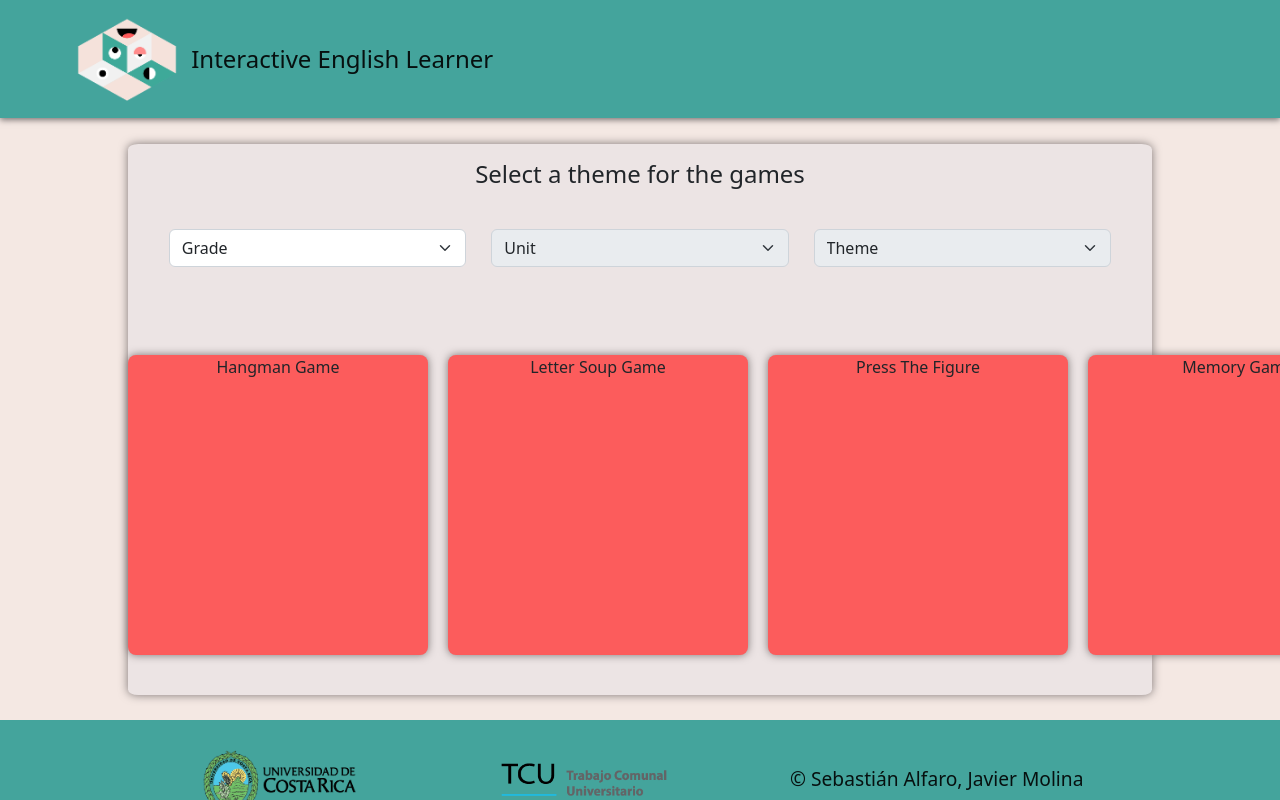
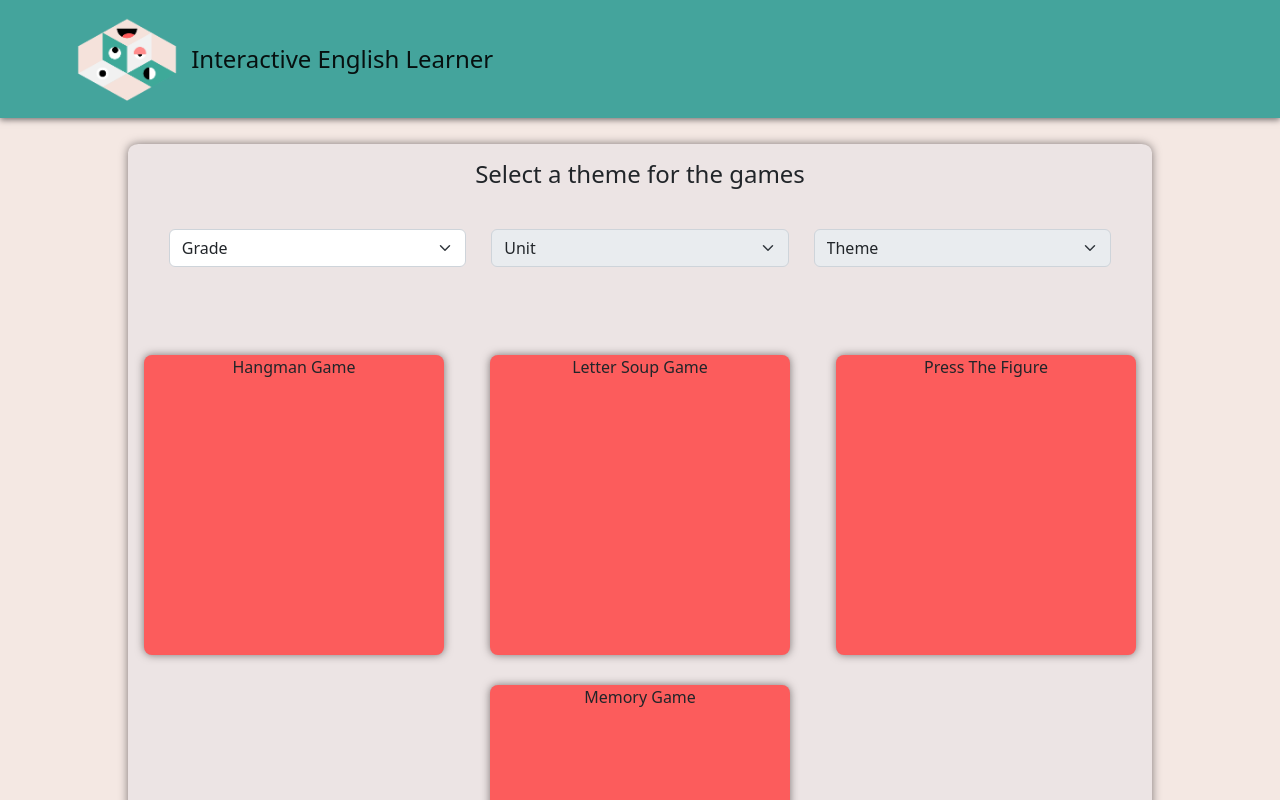
Before and after one commit to javierandres04/TCU-501-Iteractive-learner, a React (Create React App) app in the folder interactive-learner/: page / in a window 1280 px wide. Built offline with nearby package versions, Linux system fonts and the light colour scheme.

Commit message:
corregido error de gamesgrid

```diff
--- a/interactive-learner/src/components/GamesGrid/GamesGrid.css
+++ b/interactive-learner/src/components/GamesGrid/GamesGrid.css
@@ -1,11 +1,12 @@
 #games-grid {
-  display: grid;
-  grid-template-columns: 1fr 1fr 1fr 1fr;
-  gap: 20px;
+  display: flex;
+  flex-wrap: wrap;
+  justify-content: space-evenly;
   margin-top: 40px;
-  margin-bottom: 40px;
+  gap: 30px;
+  height: 80%;
+  margin-bottom: 20px;
 }
-
 
 #games-container {
   box-shadow: 0px 0px 8px var(--boulder);
--- a/interactive-learner/src/pages/memoryGame/memoryGame.css
+++ b/interactive-learner/src/pages/memoryGame/memoryGame.css
@@ -7,6 +7,7 @@
   color: #fff;
   padding: 2%;
 }
+
 
 
 button {
@@ -25,9 +26,18 @@ button:hover {
   color: #fff;
 }
 
-#card-grid {
-  margin-top: 2%;
+#cards-grid {
   display: grid;
   grid-template-columns: 1fr 1fr 1fr 1fr;
-  gap: 2%;
+  gap: 20px;
+  margin-top: 40px;
+  margin-bottom: 40px;
 }
+
+/* #games-grid {
+  display: grid;
+  grid-template-columns: 1fr 1fr 1fr 1fr;
+  gap: 20px;
+  margin-top: 40px;
+  margin-bottom: 40px;
+} */
--- a/interactive-learner/src/pages/memoryGame/memoryGame.js
+++ b/interactive-learner/src/pages/memoryGame/memoryGame.js
@@ -103,7 +103,7 @@ export const MemoryGame = () => {
             <h1>Memory Game</h1>
             <button onClick={shuffleCards}>New Game</button>
 
-            <div id='games-grid'>
+            <div id='cards-grid'>
               {cards.map(card => (
                 <MemoryCard
                   key={card.id}
```
